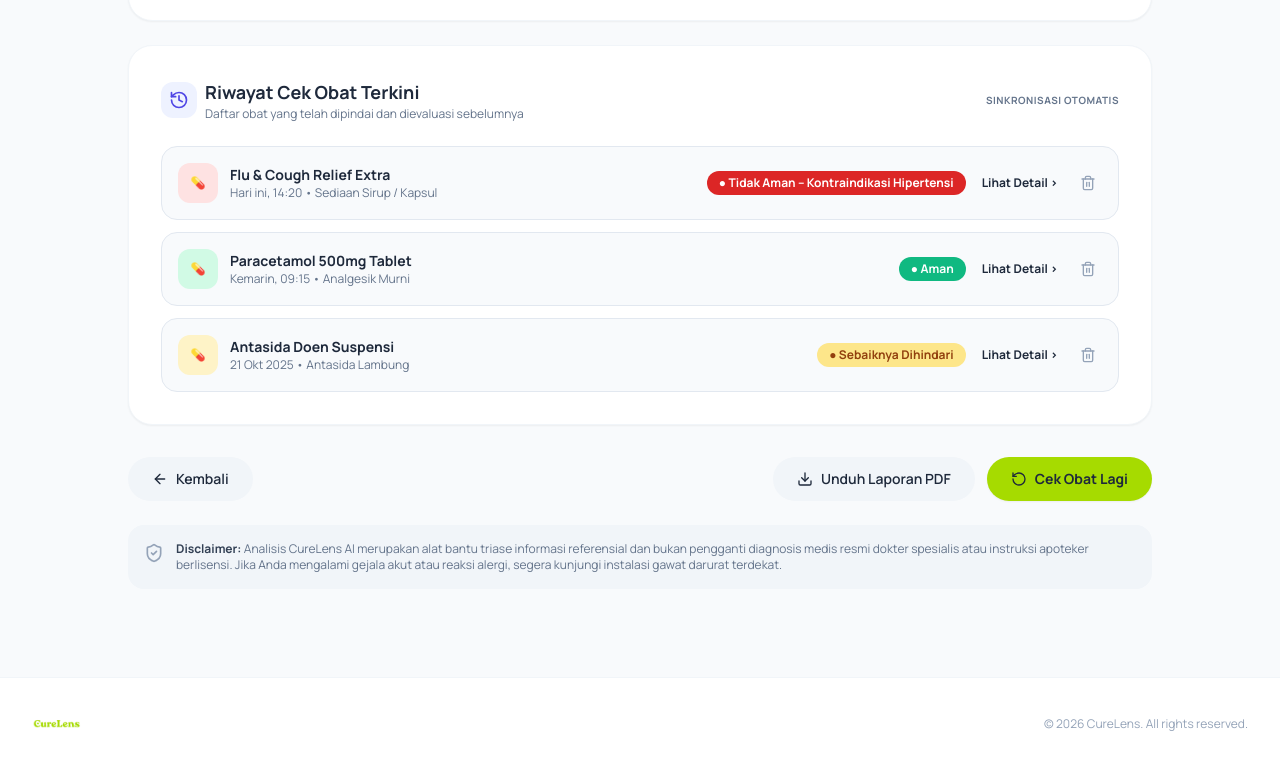
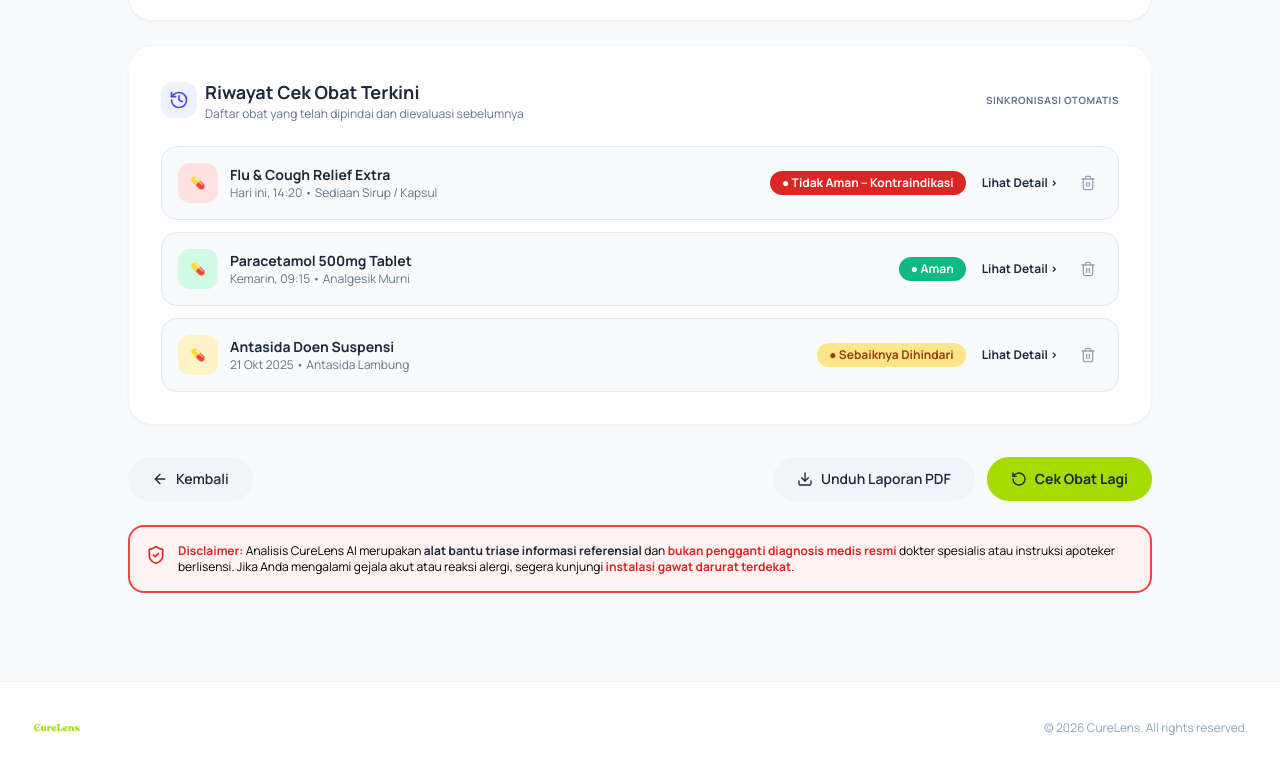
Before and after one commit to PemulaUIN/CureLens, a Next.js app: page /check/step-3 in a window 1280 px wide. Shown: the part 964-1738 px from the top of the page. Built offline with nearby package versions, Linux system fonts and the light colour scheme.

Commit message:
Update halaman step-3

```diff
--- a/src/app/check/step-3/page.tsx
+++ b/src/app/check/step-3/page.tsx
@@ -1,5 +1,6 @@
 'use client';
 
+import { useState } from 'react';
 import { useRouter } from 'next/navigation';
 import {
   ShieldCheck,
@@ -12,7 +13,8 @@
   History,
   Camera,
   CheckCircle2,
-  AlertCircle
+  AlertCircle,
+  X
 } from 'lucide-react';
 import { useFormContext } from '@/context/FormContext';
 
@@ -20,6 +22,9 @@
   const router = useRouter();
   const formContext = useFormContext() as any;
   const formData = formContext?.formData || formContext?.data || {};
+
+  // State untuk pop up "Lihat Detail" pada riwayat cek obat
+  const [selectedItem, setSelectedItem] = useState<{ name: string; status: string } | null>(null);
 
   return (
     <div className="w-full max-w-5xl mx-auto space-y-6 pb-12 font-sans text-[#1E293B]">
@@ -238,9 +243,13 @@
 
             <div className="flex items-center gap-2 self-end sm:self-center">
               <span className="px-3 py-1 bg-red-600 text-white text-xs font-bold rounded-full">
-                ● Tidak Aman – Kontraindikasi Hipertensi
+                ● Tidak Aman – Kontraindikasi
               </span>
-              <button className="text-xs font-bold text-[#1E293B] hover:underline px-2 py-1">
+              <button
+                type="button"
+                onClick={() => setSelectedItem({ name: 'Flu & Cough Relief Extra', status: 'Tidak Aman – Kontraindikasi' })}
+                className="text-xs font-bold text-[#1E293B] hover:underline px-2 py-1"
+              >
                 Lihat Detail &gt;
               </button>
               <button className="p-1.5 text-slate-400 hover:text-red-500 rounded-lg transition-colors">
@@ -265,7 +274,11 @@
               <span className="px-3 py-1 bg-emerald-500 text-white text-xs font-bold rounded-full">
                 ● Aman
               </span>
-              <button className="text-xs font-bold text-[#1E293B] hover:underline px-2 py-1">
+              <button
+                type="button"
+                onClick={() => setSelectedItem({ name: 'Paracetamol 500mg Tablet', status: 'Aman' })}
+                className="text-xs font-bold text-[#1E293B] hover:underline px-2 py-1"
+              >
                 Lihat Detail &gt;
               </button>
               <button className="p-1.5 text-slate-400 hover:text-red-500 rounded-lg transition-colors">
@@ -290,7 +303,11 @@
               <span className="px-3 py-1 bg-amber-200 text-amber-800 text-xs font-bold rounded-full">
                 ● Sebaiknya Dihindari
               </span>
-              <button className="text-xs font-bold text-[#1E293B] hover:underline px-2 py-1">
+              <button
+                type="button"
+                onClick={() => setSelectedItem({ name: 'Antasida Doen Suspensi', status: 'Sebaiknya Dihindari' })}
+                className="text-xs font-bold text-[#1E293B] hover:underline px-2 py-1"
+              >
                 Lihat Detail &gt;
               </button>
               <button className="p-1.5 text-slate-400 hover:text-red-500 rounded-lg transition-colors">
@@ -335,15 +352,59 @@
         </div>
       </div>
 
+{/* ========================================================= */}
+
+{/* ========================================================= */}
+{/* DISCLAIMER FOOTER                                         */}
+{/* ========================================================= */}
+<div className="bg-red-50 rounded-2xl p-4 flex items-start gap-3 text-xs text-[#000000] border-2 border-red-500">
+  <ShieldCheck className="w-5 h-5 text-red-600 flex-shrink-0 mt-0.5" />
+ <p>
+  <strong className="text-red-600">Disclaimer:</strong> Analisis CureLens AI merupakan <strong className="text-slate-800">alat bantu triase informasi referensial</strong> dan <strong className="text-red-600">bukan pengganti diagnosis medis resmi</strong> dokter spesialis atau instruksi apoteker berlisensi. Jika Anda mengalami gejala akut atau reaksi alergi, segera kunjungi<strong className="text-red-600"> instalasi gawat darurat terdekat</strong>.
+</p>
+</div>
+
       {/* ========================================================= */}
-      {/* DISCLAIMER FOOTER                                         */}
+      {/* POP UP DETAIL RIWAYAT                                     */}
       {/* ========================================================= */}
-      <div className="bg-[#F1F5F9] rounded-2xl p-4 flex items-start gap-3 text-xs text-[#64748B]">
-        <ShieldCheck className="w-5 h-5 text-slate-400 flex-shrink-0 mt-0.5" />
-        <p>
-          <strong className="text-slate-700">Disclaimer:</strong> Analisis CureLens AI merupakan alat bantu triase informasi referensial dan bukan pengganti diagnosis medis resmi dokter spesialis atau instruksi apoteker berlisensi. Jika Anda mengalami gejala akut atau reaksi alergi, segera kunjungi instalasi gawat darurat terdekat.
-        </p>
-      </div>
+      {selectedItem && (
+        <div
+          className="fixed inset-0 z-50 flex items-center justify-center bg-black/50 p-4"
+          onClick={() => setSelectedItem(null)}
+        >
+          <div
+            className="bg-white rounded-3xl w-full max-w-md p-6 shadow-xl space-y-4"
+            onClick={(e) => e.stopPropagation()}
+          >
+            <div className="flex items-start justify-between gap-3">
+              <div>
+                <h3 className="text-lg font-bold text-[#1E293B]">{selectedItem.name}</h3>
+                <p className="text-xs text-[#64748B]">Status: {selectedItem.status}</p>
+              </div>
+              <button
+                type="button"
+                onClick={() => setSelectedItem(null)}
+                className="p-1.5 text-slate-400 hover:text-slate-700 rounded-lg transition-colors"
+                aria-label="Tutup"
+              >
+                <X className="w-5 h-5" />
+              </button>
+            </div>
+
+            <div className="bg-[#F8FAFC] border border-slate-200 rounded-2xl p-4 text-sm text-slate-600 leading-relaxed">
+              Placeholder: detail hasil analisis obat akan ditampilkan di sini.
+            </div>
+
+            <button
+              type="button"
+              onClick={() => setSelectedItem(null)}
+              className="w-full px-6 py-3 bg-[#A6DB00] hover:bg-[#95c500] text-[#1E293B] font-bold text-sm rounded-full transition-all"
+            >
+              Tutup
+            </button>
+          </div>
+        </div>
+      )}
 
     </div>
   );
```
